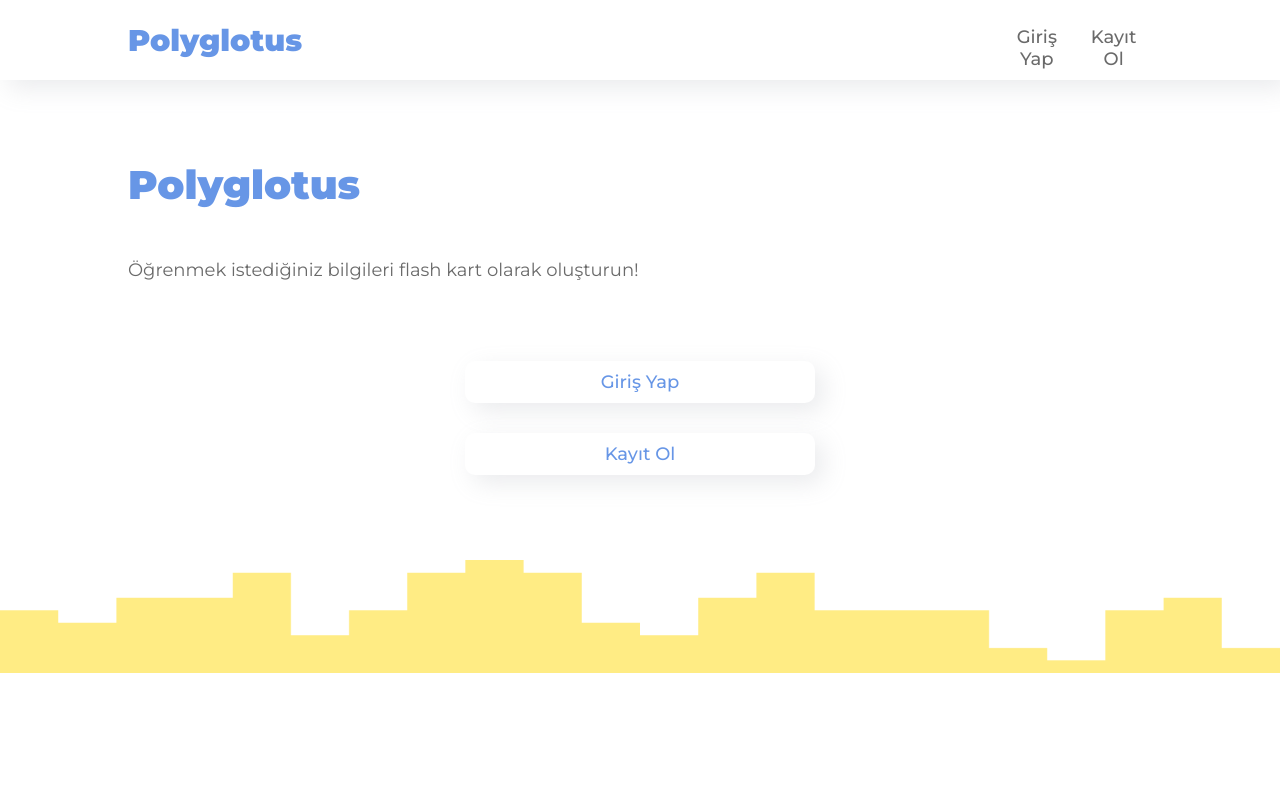
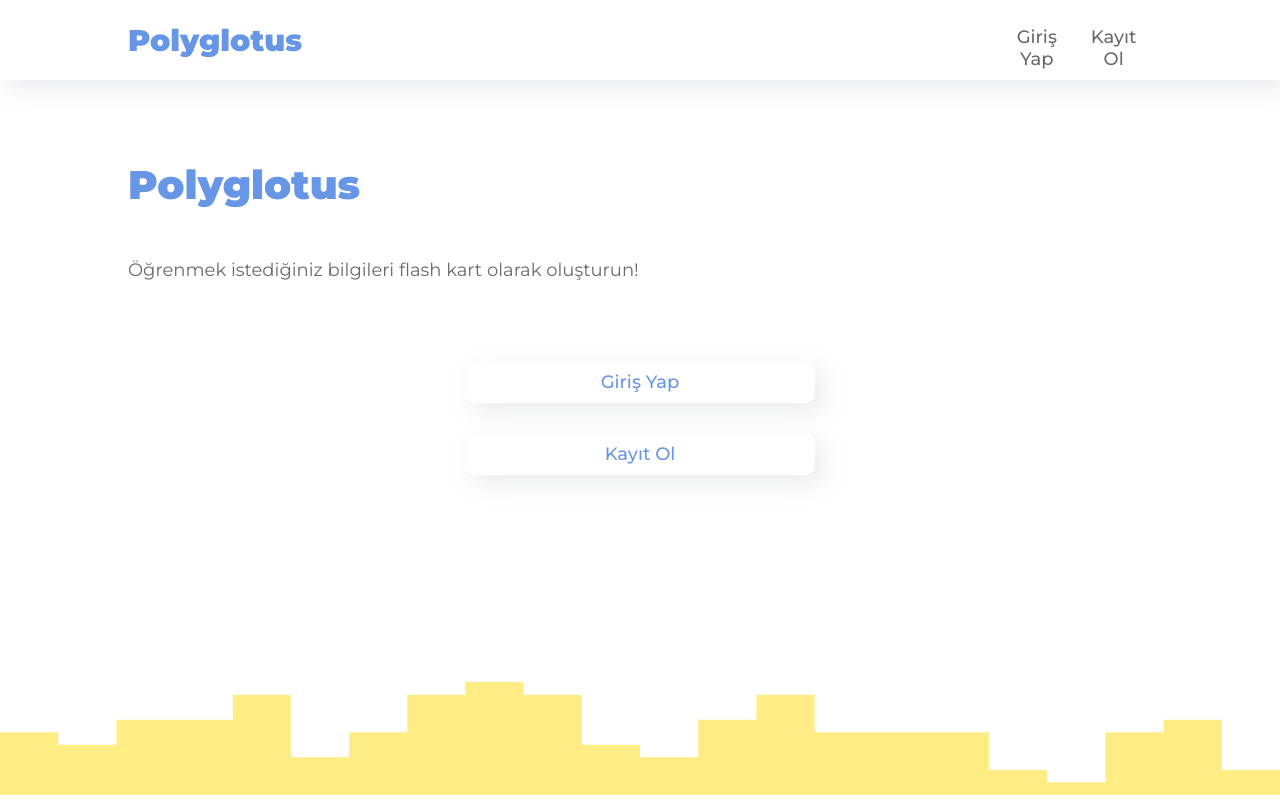
Before and after one commit to irfanysoydan/Polyglotus, an Angular app in the folder client/: page / in a window 1280 px wide. Built offline with nearby package versions, Linux system fonts and the light colour scheme.

Commit message:
fix: Fix some scss

```diff
--- a/client/src/app/app.component.html
+++ b/client/src/app/app.component.html
@@ -1,6 +1,6 @@
 <app-spinner></app-spinner>
 <app-header></app-header>
-<div class="g-width-80">
+<div class="g-width-80" style="flex: auto">
   <router-outlet></router-outlet>
 </div>
 <app-footer></app-footer>
--- a/client/src/styles.css
+++ b/client/src/styles.css
@@ -86,6 +86,13 @@ textarea:focus {
   outline: none;
 }
 
+.root {
+  height: 100vh;
+  display: flex;
+  flex-direction: column;
+  justify-content: space-between;
+}
+
 .g-box-container {
   background-color: white;
   box-shadow: rgba(149, 157, 165, 0.2) 8px 8px 24px;
--- a/client/src/styles.scss
+++ b/client/src/styles.scss
@@ -84,6 +84,13 @@ textarea:focus {
   outline: none;
 }
 
+.root {
+  height: 100vh;
+  display: flex;
+  flex-direction: column;
+  justify-content: space-between;
+}
+
 .g-box-container {
   background-color: white;
   box-shadow: rgba(149, 157, 165, 0.2) 8px 8px 24px;
```
